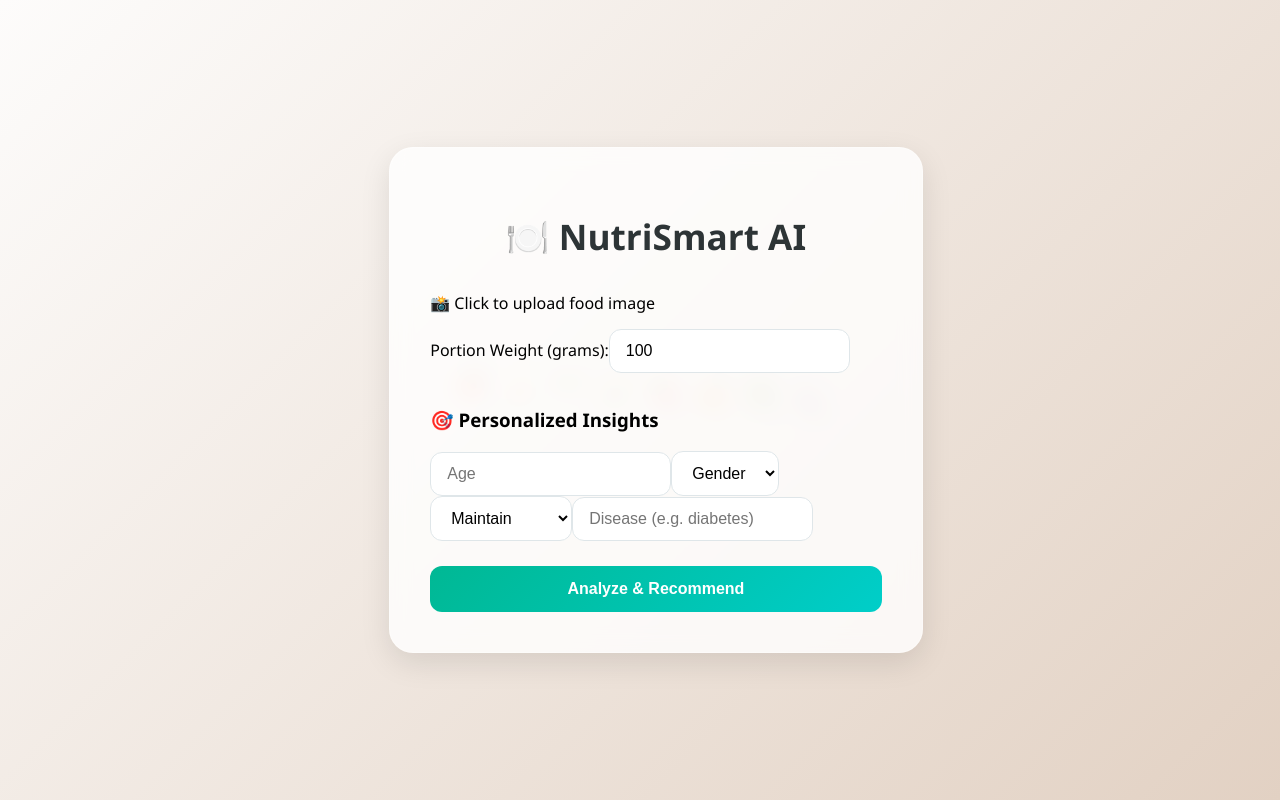
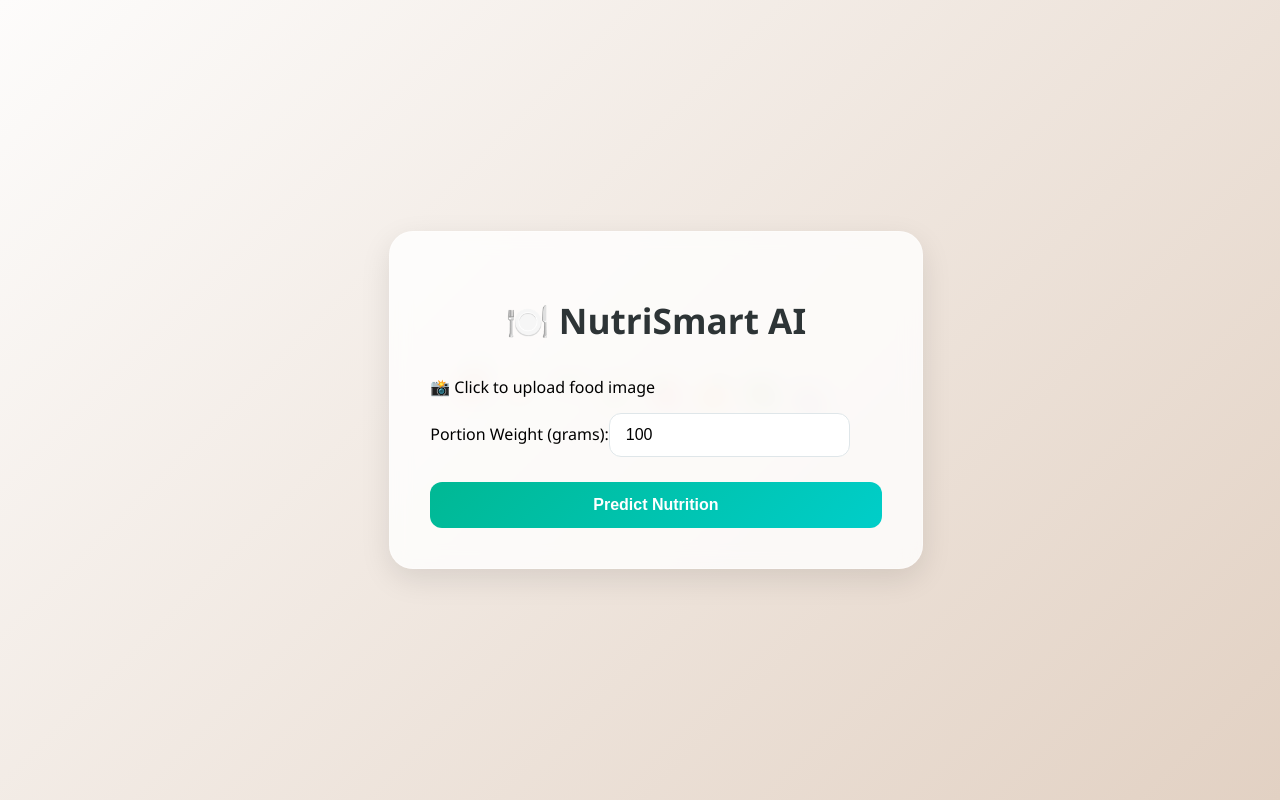
Before and after one commit to sikandar84/fyp-frontend, a React (Create React App) app: page / in a window 1280 px wide. Built offline with nearby package versions, Linux system fonts and the light colour scheme.

Commit message:
Update App.js

```diff
--- a/src/App.js
+++ b/src/App.js
@@ -99,197 +99,6 @@
 
 
 
-// import React, { useState, useEffect } from "react";
-// import axios from "axios";
-// import "./App.css";
-
-// function App() {
-//   const [file, setFile] = useState(null);
-//   const [preview, setPreview] = useState(null);
-//   const [weight, setWeight] = useState(100);
-//   const [nutrition, setNutrition] = useState(null);
-//   const [loading, setLoading] = useState(false);
-//   const [recLoading, setRecLoading] = useState(false);
-
-//   const [userInputs, setUserInputs] = useState({
-//     age: "",
-//     gender: "",
-//     goal: "maintain",
-//     disease: "",
-//   });
-
-//   const [recommendation, setRecommendation] = useState(null);
-
-//   // Handle image preview
-//   useEffect(() => {
-//     if (!file) {
-//       setPreview(null);
-//       return;
-//     }
-//     const objectUrl = URL.createObjectURL(file);
-//     setPreview(objectUrl);
-//     return () => URL.revokeObjectURL(objectUrl);
-//   }, [file]);
-
-//   // Step 1: Upload & predict nutrition
-//   const handlePredict = async () => {
-//     if (!file) return alert("Please select an image");
-
-//     const formData = new FormData();
-//     formData.append("file", file);
-//     formData.append("weight", weight);
-
-//     setLoading(true);
-//     setNutrition(null);
-//     setRecommendation(null);
-
-//     try {
-//       const response = await axios.post(
-//         "https://fyp-backend-production-18ec.up.railway.app/predict",
-//         formData,
-//         { headers: { "Content-Type": "multipart/form-data" } }
-//       );
-//       setNutrition(response.data);
-//     } catch (err) {
-//       console.error(err);
-//       alert("Error predicting nutrition. Please check the backend connection.");
-//     } finally {
-//       setLoading(false);
-//     }
-//   };
-
-//   // Step 2: Get recommendation
-//   const handleRecommendation = async () => {
-//     if (!nutrition) return;
-
-//     const formData = new FormData();
-//     // Append all nutrition facts to the recommendation request
-//     Object.entries(nutrition).forEach(([k, v]) => formData.append(k, v || 0));
-//     formData.append("goal", userInputs.goal);
-//     formData.append("disease", userInputs.disease);
-
-//     setRecLoading(true);
-//     try {
-//       const response = await axios.post(
-//         "https://fyp-backend-production-18ec.up.railway.app/recommend",
-//         formData
-//       );
-//       setRecommendation(response.data.recommendations);
-//     } catch (err) {
-//       console.error(err);
-//       alert("Error getting recommendation");
-//     } finally {
-//       setRecLoading(false);
-//     }
-//   };
-
-//   return (
-//     <div className="app">
-//       <h1 className="title">🍽️ NutriSmart AI</h1>
-
-//       <div className="input-container">
-//         <label className="file-input-label">
-//           {preview ? (
-//             <img src={preview} alt="Preview" className="image-preview" />
-//           ) : (
-//             <div className="upload-placeholder">📸 Click to upload food image</div>
-//           )}
-//           <input
-//             type="file"
-//             accept="image/*"
-//             onChange={(e) => setFile(e.target.files[0])}
-//             style={{ display: "none" }}
-//           />
-//         </label>
-
-//         <div className="weight-input">
-//           <label>Portion Weight (grams):</label>
-//           <input
-//             type="number"
-//             min="1"
-//             value={weight}
-//             onChange={(e) => setWeight(e.target.value)}
-//             placeholder="e.g. 150"
-//           />
-//         </div>
-
-//         <button onClick={handlePredict} disabled={loading}>
-//           {loading ? "Analyzing Food..." : "Predict Nutrition"}
-//         </button>
-//       </div>
-
-//       {nutrition && (
-//         <div className="result-card">
-//           <h2>📊 Nutrition Analysis</h2>
-//           <ul className="nutrition-list">
-//             <li>🔥 Calories: {nutrition.calories}</li>
-//             <li>💪 Protein: {nutrition.protein}g</li>
-//             <li>🍞 Carbs: {nutrition.carbohydrates}g</li>
-//             <li>🥑 Fats: {nutrition.fats}g</li>
-//             <li>🌾 Fiber: {nutrition.fiber}g</li>
-//             <li>🍭 Sugars: {nutrition.sugars}g</li>
-//             <li>🧂 Sodium: {nutrition.sodium}mg</li>
-//           </ul>
-
-//           <div className="user-details-form">
-//             <h3>🎯 Personalized Insights</h3>
-//             <div className="input-grid">
-//               <input
-//                 type="number"
-//                 placeholder="Your Age"
-//                 value={userInputs.age}
-//                 onChange={(e) => setUserInputs({ ...userInputs, age: e.target.value })}
-//               />
-//               <select
-//                 value={userInputs.gender}
-//                 onChange={(e) => setUserInputs({ ...userInputs, gender: e.target.value })}
-//               >
-//                 <option value="">Select Gender</option>
-//                 <option value="male">Male</option>
-//                 <option value="female">Female</option>
-//               </select>
-//             </div>
-
-//             <select
-//               value={userInputs.goal}
-//               onChange={(e) => setUserInputs({ ...userInputs, goal: e.target.value })}
-//             >
-//               <option value="maintain">Maintain Weight</option>
-//               <option value="weight_loss">Weight Loss</option>
-//               <option value="weight_gain">Weight Gain</option>
-//             </select>
-
-//             <input
-//               type="text"
-//               placeholder="Conditions (e.g. diabetes, hypertension)"
-//               value={userInputs.disease}
-//               onChange={(e) => setUserInputs({ ...userInputs, disease: e.target.value })}
-//             />
-
-//             <button className="rec-btn" onClick={handleRecommendation} disabled={recLoading}>
-//               {recLoading ? "Generating Tips..." : "Get Health Recommendation"}
-//             </button>
-//           </div>
-//         </div>
-//       )}
-
-//       {recommendation && (
-//         <div className="result-card recommendation-section">
-//           <h2>💡 Recommendations</h2>
-//           <ul className="rec-list">
-//             {recommendation.map((rec, idx) => (
-//               <li key={idx}>{rec}</li>
-//             ))}
-//           </ul>
-//         </div>
-//       )}
-//     </div>
-//   );
-// }
-
-// export default App;
-
-// App.js
 import React, { useState, useEffect } from "react";
 import axios from "axios";
 import "./App.css";
@@ -298,9 +107,9 @@ function App() {
   const [file, setFile] = useState(null);
   const [preview, setPreview] = useState(null);
   const [weight, setWeight] = useState(100);
-
-  const [result, setResult] = useState(null);
+  const [nutrition, setNutrition] = useState(null);
   const [loading, setLoading] = useState(false);
+  const [recLoading, setRecLoading] = useState(false);
 
   const [userInputs, setUserInputs] = useState({
     age: "",
@@ -309,6 +118,9 @@ function App() {
     disease: "",
   });
 
+  const [recommendation, setRecommendation] = useState(null);
+
+  // Handle image preview
   useEffect(() => {
     if (!file) {
       setPreview(null);
@@ -319,34 +131,55 @@ function App() {
     return () => URL.revokeObjectURL(objectUrl);
   }, [file]);
 
-  // 🔹 Predict + Recommend in one call
-  const handleAnalyze = async () => {
-    if (!file) {
-      alert("Please select an image");
-      return;
-    }
+  // Step 1: Upload & predict nutrition
+  const handlePredict = async () => {
+    if (!file) return alert("Please select an image");
 
     const formData = new FormData();
     formData.append("file", file);
     formData.append("weight", weight);
+
+    setLoading(true);
+    setNutrition(null);
+    setRecommendation(null);
+
+    try {
+      const response = await axios.post(
+        "https://fyp-backend-production-18ec.up.railway.app/predict",
+        formData,
+        { headers: { "Content-Type": "multipart/form-data" } }
+      );
+      setNutrition(response.data);
+    } catch (err) {
+      console.error(err);
+      alert("Error predicting nutrition. Please check the backend connection.");
+    } finally {
+      setLoading(false);
+    }
+  };
+
+  // Step 2: Get recommendation
+  const handleRecommendation = async () => {
+    if (!nutrition) return;
+
+    const formData = new FormData();
+    // Append all nutrition facts to the recommendation request
+    Object.entries(nutrition).forEach(([k, v]) => formData.append(k, v || 0));
     formData.append("goal", userInputs.goal);
     formData.append("disease", userInputs.disease);
 
-    setLoading(true);
-    setResult(null);
-
+    setRecLoading(true);
     try {
-      const res = await axios.post(
-        "https://fyp-backend-production-82be.up.railway.app/analyze",
-        formData,
-        { headers: { "Content-Type": "multipart/form-data" } }
+      const response = await axios.post(
+        "https://fyp-backend-production-18ec.up.railway.app/recommend",
+        formData
       );
-      setResult(res.data);
+      setRecommendation(response.data.recommendations);
     } catch (err) {
       console.error(err);
-      alert("Error analyzing food");
+      alert("Error getting recommendation");
     } finally {
-      setLoading(false);
+      setRecLoading(false);
     }
   };
 
@@ -359,15 +192,13 @@ function App() {
           {preview ? (
             <img src={preview} alt="Preview" className="image-preview" />
           ) : (
-            <div className="upload-placeholder">
-              📸 Click to upload food image
-            </div>
+            <div className="upload-placeholder">📸 Click to upload food image</div>
           )}
           <input
             type="file"
             accept="image/*"
             onChange={(e) => setFile(e.target.files[0])}
-            hidden
+            style={{ display: "none" }}
           />
         </label>
 
@@ -378,28 +209,42 @@ function App() {
             min="1"
             value={weight}
             onChange={(e) => setWeight(e.target.value)}
+            placeholder="e.g. 150"
           />
         </div>
 
-        {/* User inputs */}
+        <button onClick={handlePredict} disabled={loading}>
+          {loading ? "Analyzing Food..." : "Predict Nutrition"}
+        </button>
+      </div>
+
+      {nutrition && (
+        <div className="result-card">
+          <h2>📊 Nutrition Analysis</h2>
+          <ul className="nutrition-list">
+            <li>🔥 Calories: {nutrition.calories}</li>
+            <li>💪 Protein: {nutrition.protein}g</li>
+            <li>🍞 Carbs: {nutrition.carbohydrates}g</li>
+            <li>🥑 Fats: {nutrition.fats}g</li>
+            <li>🌾 Fiber: {nutrition.fiber}g</li>
+            <li>🍭 Sugars: {nutrition.sugars}g</li>
+            <li>🧂 Sodium: {nutrition.sodium}mg</li>
+          </ul>
+
           <div className="user-details-form">
             <h3>🎯 Personalized Insights</h3>
             <div className="input-grid">
               <input
                 type="number"
-              placeholder="Age"
+                placeholder="Your Age"
                 value={userInputs.age}
-              onChange={(e) =>
-                setUserInputs({ ...userInputs, age: e.target.value })
-              }
+                onChange={(e) => setUserInputs({ ...userInputs, age: e.target.value })}
               />
               <select
                 value={userInputs.gender}
-              onChange={(e) =>
-                setUserInputs({ ...userInputs, gender: e.target.value })
-              }
+                onChange={(e) => setUserInputs({ ...userInputs, gender: e.target.value })}
               >
-              <option value="">Gender</option>
+                <option value="">Select Gender</option>
                 <option value="male">Male</option>
                 <option value="female">Female</option>
               </select>
@@ -407,58 +252,41 @@ function App() {
 
             <select
               value={userInputs.goal}
-            onChange={(e) =>
-              setUserInputs({ ...userInputs, goal: e.target.value })
-            }
+              onChange={(e) => setUserInputs({ ...userInputs, goal: e.target.value })}
             >
-            <option value="maintain">Maintain</option>
+              <option value="maintain">Maintain Weight</option>
               <option value="weight_loss">Weight Loss</option>
               <option value="weight_gain">Weight Gain</option>
             </select>
 
             <input
               type="text"
-            placeholder="Disease (e.g. diabetes)"
+              placeholder="Conditions (e.g. diabetes, hypertension)"
               value={userInputs.disease}
-            onChange={(e) =>
-              setUserInputs({ ...userInputs, disease: e.target.value })
-            }
+              onChange={(e) => setUserInputs({ ...userInputs, disease: e.target.value })}
             />
-        </div>
 
-        <button onClick={handleAnalyze} disabled={loading}>
-          {loading ? "Analyzing..." : "Analyze & Recommend"}
+            <button className="rec-btn" onClick={handleRecommendation} disabled={recLoading}>
+              {recLoading ? "Generating Tips..." : "Get Health Recommendation"}
             </button>
           </div>
+        </div>
+      )}
 
-      {result && (
-        <>
-          <div className="result-card">
-            <h2>📊 Nutrition Analysis</h2>
-            <ul className="nutrition-list">
-              <li>🔥 Calories: {result.nutrition.calories}</li>
-              <li>💪 Protein: {result.nutrition.protein}g</li>
-              <li>🍞 Carbs: {result.nutrition.carbohydrates}g</li>
-              <li>🥑 Fats: {result.nutrition.fats}g</li>
-              <li>🌾 Fiber: {result.nutrition.fiber}g</li>
-              <li>🍭 Sugars: {result.nutrition.sugars}g</li>
-              <li>🧂 Sodium: {result.nutrition.sodium}mg</li>
+      {recommendation && (
+        <div className="result-card recommendation-section">
+          <h2>💡 Recommendations</h2>
+          <ul className="rec-list">
+            {recommendation.map((rec, idx) => (
+              <li key={idx}>{rec}</li>
+            ))}
           </ul>
         </div>
-
-          <div className="result-card">
-            <h2>💡 AI Recommendation</h2>
-            {result.recommendation
-              .split("\n")
-              .filter((line) => line.trim() !== "")
-              .map((line, i) => (
-                <p key={i}>{line}</p>
-              ))}
-          </div>
-        </>
       )}
     </div>
   );
 }
 
 export default App;
+
+// App.js
```
Lines whose indentation alone changed are shown as unchanged.
